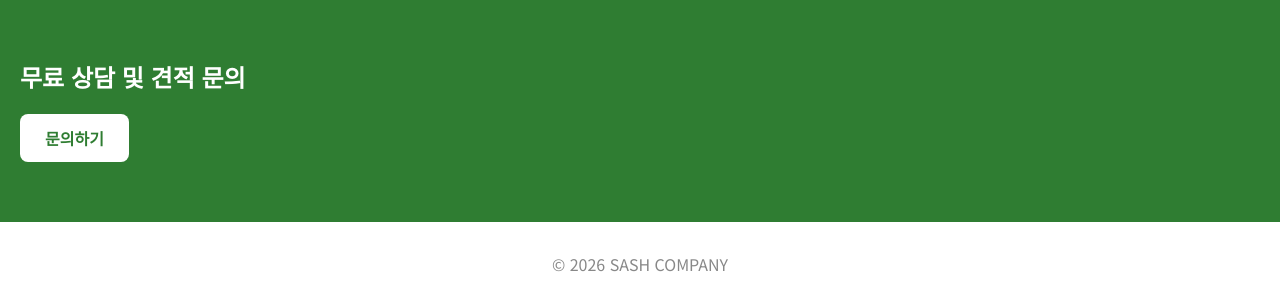
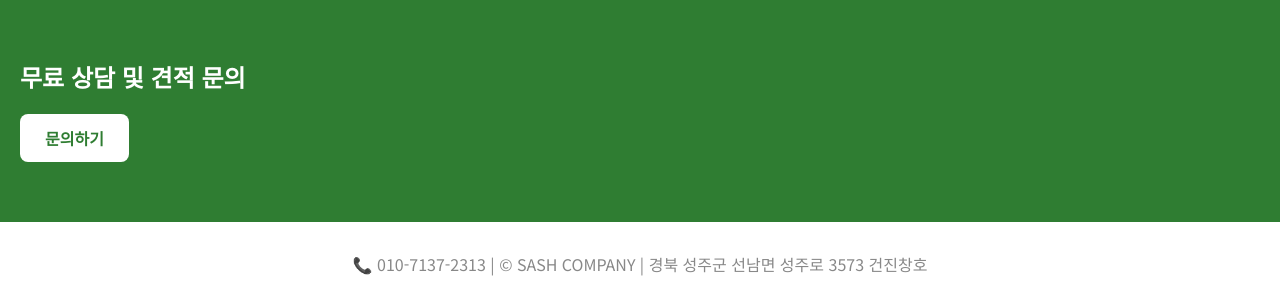
Before and after one commit to hhaening818/sash-company, a Flask app: page /about in a window 1280 px wide. Shown: the part 1531-1837 px from the top of the page. Run offline with Flask 3, Linux system fonts and the light colour scheme; data that the repository does not hold is empty; parts of the project's set-up code (start-up, migrations or seed data) failed here and were passed over; some libraries are stand-ins or nearby versions.

Commit message:
회사소개 하단 수정

```diff
--- a/templates/about.html
+++ b/templates/about.html
@@ -416,7 +416,7 @@ SASH COMPANY는 창호 시공 전문 기업으로
 
 <div class="footer">
 
-© 2026 SASH COMPANY
+📞 010-7137-2313 | © SASH COMPANY | 경북 성주군 선남면 성주로 3573 건진창호 <br />
 
 </div>
 
```
